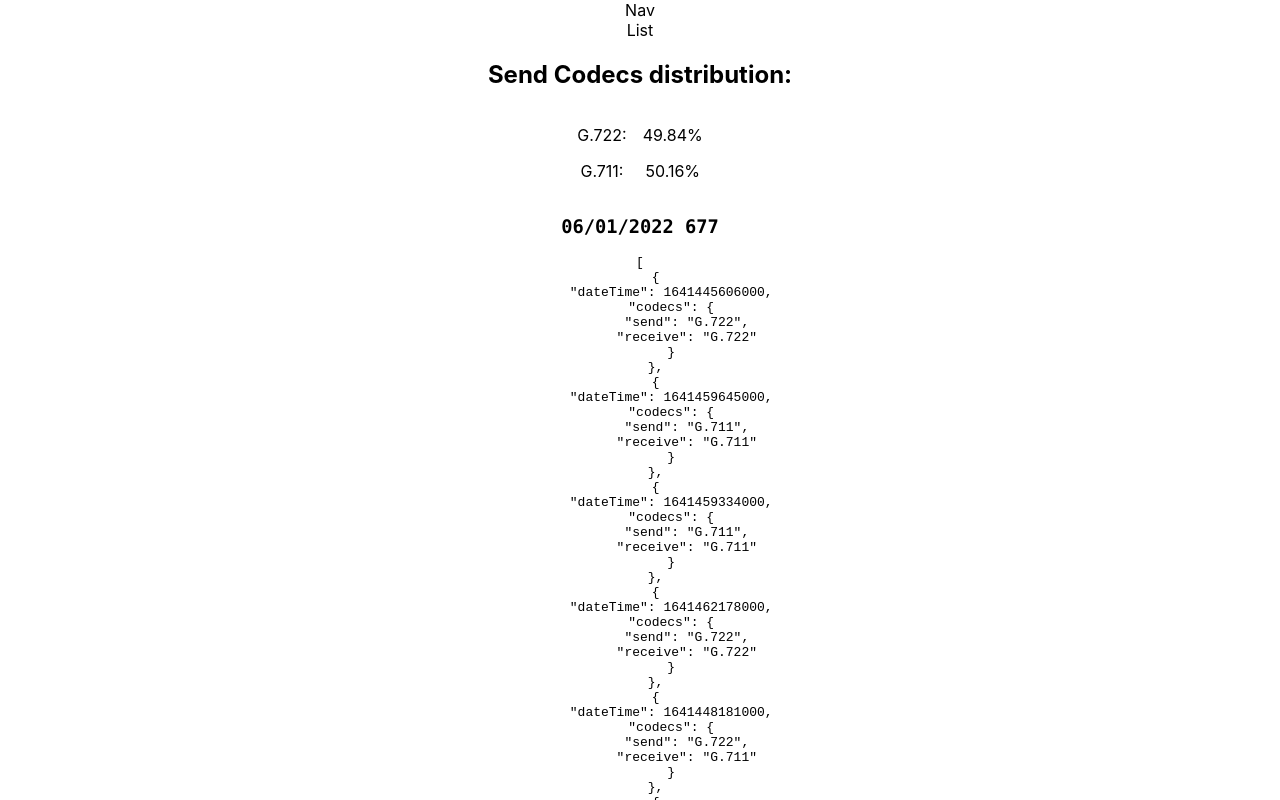
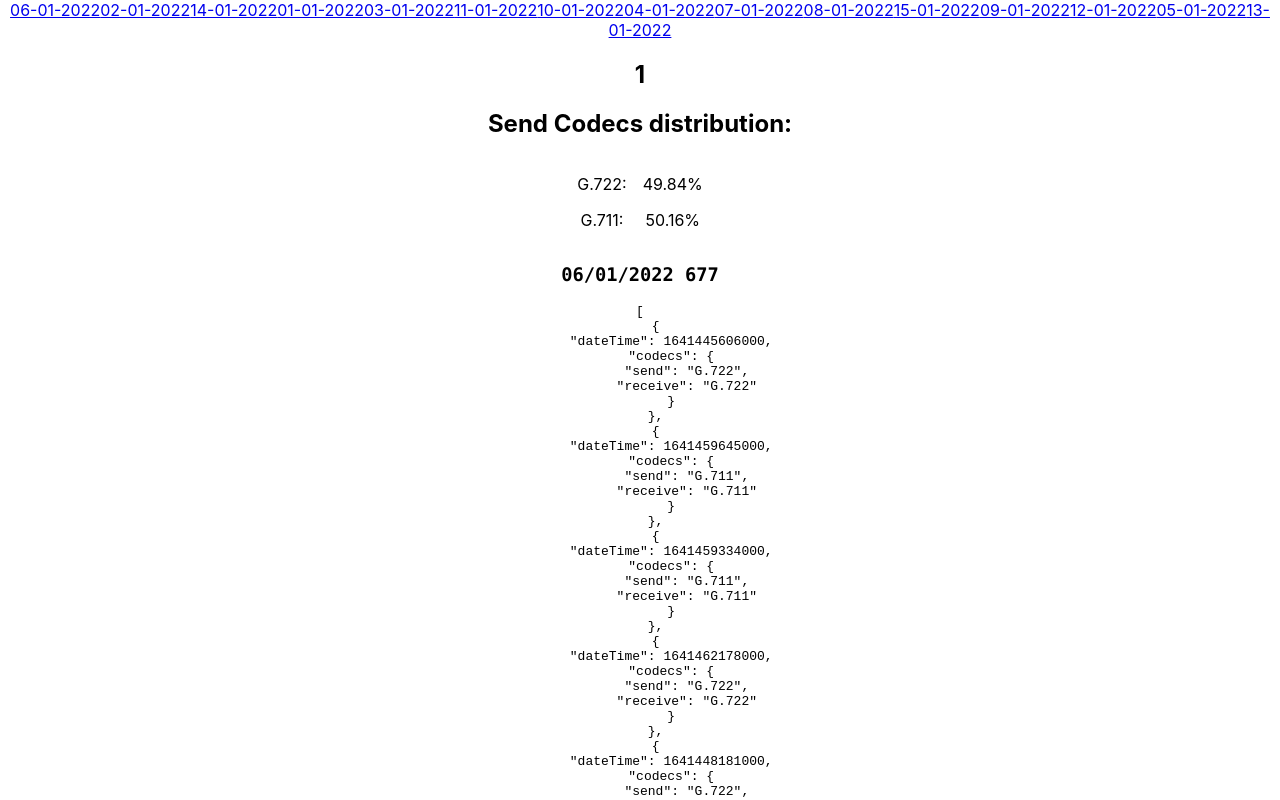
Before and after one commit to maurer2/fernsprecher-kodierer-dekodierer-schau, a React (Create React App) app in the folder app/: page /1 in a window 1280 px wide. Shown: the top 800 px of the page. Built offline with nearby package versions, Linux system fonts and the light colour scheme.

Commit message:
Added routing

```diff
--- a/app/package.json
+++ b/app/package.json
@@ -17,6 +17,7 @@
     "react": "^17.0.2",
     "react-dom": "^17.0.2",
     "react-redux": "^7.2.6",
+    "react-router-dom": "^6.2.2",
     "react-scripts": "5.0.0",
     "typescript": "~4.1.5"
   },
--- a/app/src/App.tsx
+++ b/app/src/App.tsx
@@ -1,11 +1,21 @@
 import React from 'react';
-import Calls from './features/calls/Calls';
+import { BrowserRouter as Router, Route, Routes } from 'react-router-dom';
+
+import Calls from './features/calls';
 import './App.css';
 
 function App() {
   return (
     <div className="App">
-      <Calls />
+      <Router>
+        <Routes>
+          <Route path='/:day' element={<Calls />}/>
+          <Route
+            path="*"
+            element={<Calls />}
+          />
+        </Routes>
+      </Router>
     </div>
   );
 }
--- a/app/src/features/calls/callsSelectors.ts
+++ b/app/src/features/calls/callsSelectors.ts
@@ -72,7 +72,9 @@ const getDaysWithCalls = (state: RootState): string[] => {
   const dateTimeFormatter = new Intl.DateTimeFormat('en-GB');
 
   const daysBag = state.calls.callList.map(({ dateTime }) => {
-    const dateFormatted =dateTimeFormatter.format(dateTime);
+    const dateFormatted =
+      dateTimeFormatter.format(dateTime)
+      .replaceAll('/', '-'); // todo use DateTimeFormatPartTypes instead
 
     return dateFormatted;
   });
--- a/app/src/features/calls/components/CallList/CallList.tsx
+++ b/app/src/features/calls/components/CallList/CallList.tsx
@@ -1,25 +1,32 @@
 import { Fragment, ReactElement, useEffect } from 'react';
-import {Call} from '../../callsApi'
+import { useParams } from 'react-router-dom';
+import { Call } from '../../callsApi';
 import useCallListGroupedByDate from '../../hooks/useCallListGroupedByDate';
 
 type CallListProps = {
-  calls: Call[],
-  sendStatistics: [string, {
+  calls: Call[];
+  sendStatistics: [
+    string,
+    {
       count: string;
       percentage: number;
-  }][]
     }
+  ][];
+};
 
 export default function CallList(props: CallListProps): ReactElement {
   const [groupedCallList] = useCallListGroupedByDate(props.calls);
+  const { day } = useParams();
+
+  console.log(day);
 
   useEffect(() => {
-    console.log('mounted', props)
+    console.log('mounted', props);
   }, [props]);
 
   return (
     <div className="container">
-      List
+      <h2>{day}</h2>
       <div>
         <h2>Send Codecs distribution:</h2>
         <dl>
@@ -35,7 +42,9 @@ export default function CallList(props: CallListProps): ReactElement {
         <code>
           {Object.entries(groupedCallList).map((group) => (
             <Fragment key={group[0]}>
-                  <h3>{group[0]} {group[1].length}</h3>
+              <h3>
+                {group[0]} {group[1].length}
+              </h3>
               <pre>{JSON.stringify(group[1], null, 4)}</pre>
             </Fragment>
           ))}
--- a/app/src/features/calls/components/Navigation/Navigation.tsx
+++ b/app/src/features/calls/components/Navigation/Navigation.tsx
@@ -1,13 +1,39 @@
-import { ReactElement, useEffect } from 'react';
+import { ReactElement, useEffect, MouseEvent, Fragment } from 'react';
+import { useNavigate } from "react-router-dom";
+import { Link } from 'react-router-dom';
 
 type NavigationProps = {
-  daysWithCalls: string[],
-}
+  daysWithCalls: string[];
+};
 
 export default function Navigation(props: NavigationProps): ReactElement {
+  // let navigate = useNavigate();
+
+  // function handleNavClick(event: MouseEvent<HTMLButtonElement>, day: string): void {
+  //   event.preventDefault();
+  //   console.log('day clicked:', day);
+
+  //   navigate('/${day')
+  // }
+
   useEffect(() => {
     console.log('mounted', props);
   }, [props]);
 
-  return <nav>Nav</nav>;
+  return (
+    <nav>
+      {props.daysWithCalls.map((day) => (
+        <Fragment
+          key={day}
+        >
+          <Link
+            to={day}
+            // onClick={(event: MouseEvent<HTMLButtonElement>) => handleNavClick(event, day)}
+          >
+            {day}
+          </Link>
+        </Fragment>
+      ))}
+    </nav>
+  );
 }
--- /dev/null
+++ b/app/src/features/calls/index.ts
@@ -0,0 +1 @@
+export {default} from './Calls'
```
Also changed, not shown: 1 other file (tests, documents, lock files or other folders). Lines whose indentation alone changed are shown as unchanged.
